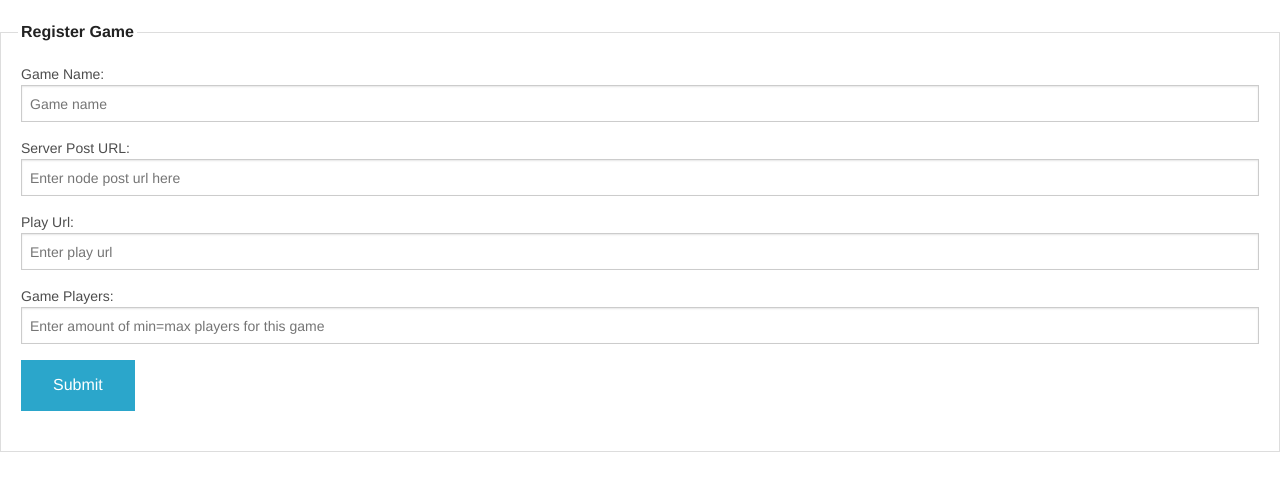
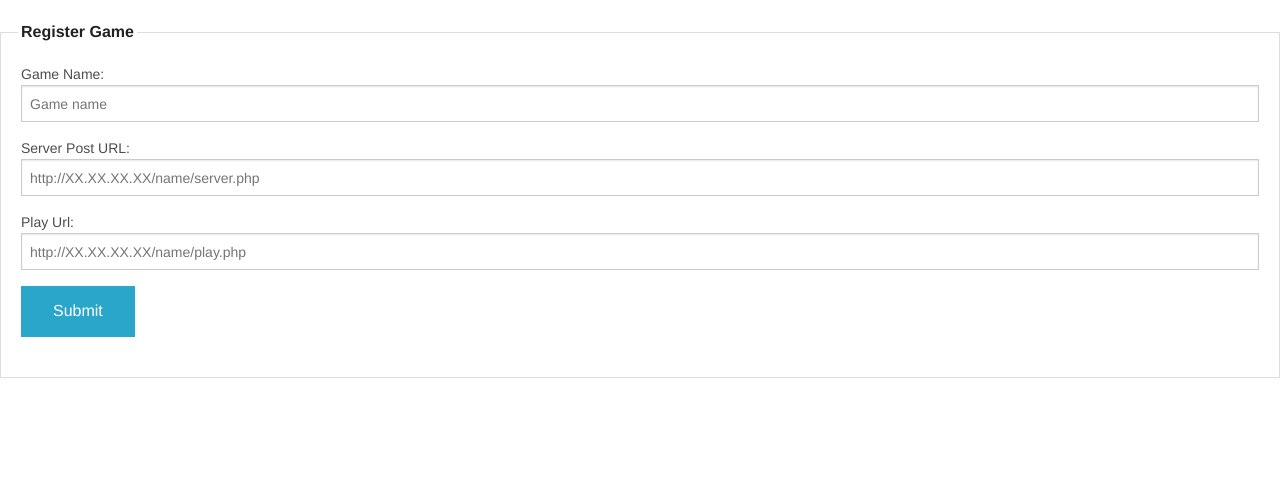
Before and after one commit to flawwan/Game, a PHP site: page /registerNode.php in a window 1280 px wide. Shown: the part 45-536 px from the top of the page. Run offline with PHP 8.4, Linux system fonts and the light colour scheme; the visitor is signed in with stand-in values (Sample User, id 1).

Commit message:
Made registration more easyyyyyy

```diff
--- a/config/db.php
+++ b/config/db.php
@@ -1,6 +1,6 @@
 <?php
 
 define('DB_USER', 'root');
-define('DB_PASS', '');
+define('DB_PASS', 'super9server');
 define('DB_HOST', '127.0.0.1');
 define('DB_NAME', 'gameCentral');
--- a/www/registerNode.php
+++ b/www/registerNode.php
@@ -37,14 +37,15 @@ if ($_SERVER['REQUEST_METHOD'] === 'POST') {
 				<input type="text" name="gameName" placeholder="Game name">
 			</label>
 			<label>Server Post URL:
-				<input type="text" name="nodeUrl" placeholder="Enter node post url here">
+				<input type="text" name="nodeUrl" placeholder="http://XX.XX.XX.XX/name/server.php">
 			</label>
 			<label>Play Url:
-				<input type="text" name="playUrl" placeholder="Enter play url">
+				<input type="text" name="playUrl" placeholder="http://XX.XX.XX.XX/name/play.php">
 			</label>
-			<label>Game Players:
-				<input type="text" name="gamePlayers" placeholder="Enter amount of min=max players for this game">
-			</label>
+<!--			<label>Game Players:-->
+<!--				<input type="text" name="gamePlayers" placeholder="Enter amount of min=max players for this game">-->
+<!--			</label>-->
+			<input type="hidden" name="gamePlayers" value="2" />
 			<input type="submit" class="button"/>
 		</fieldset>
 	</form>
```
